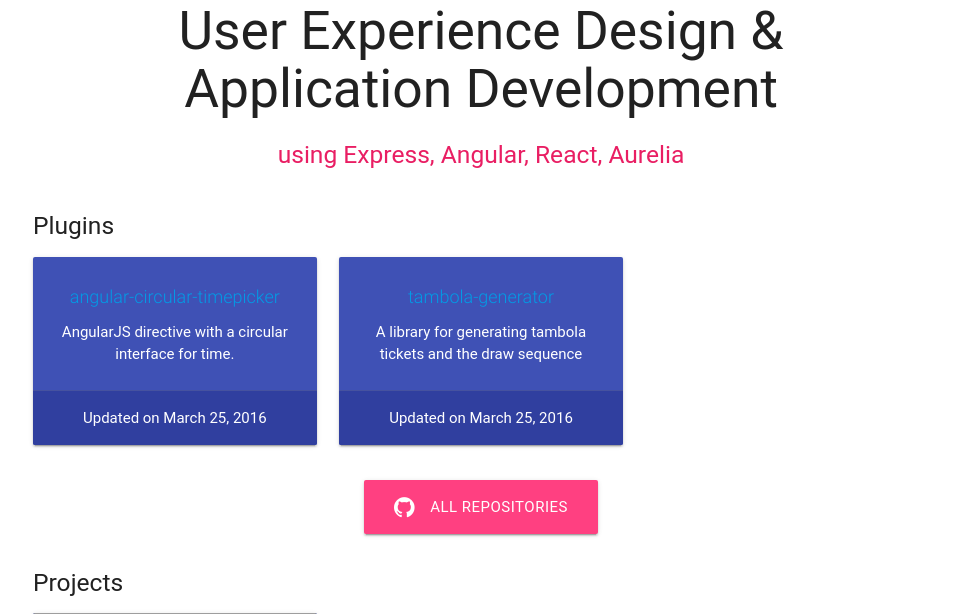
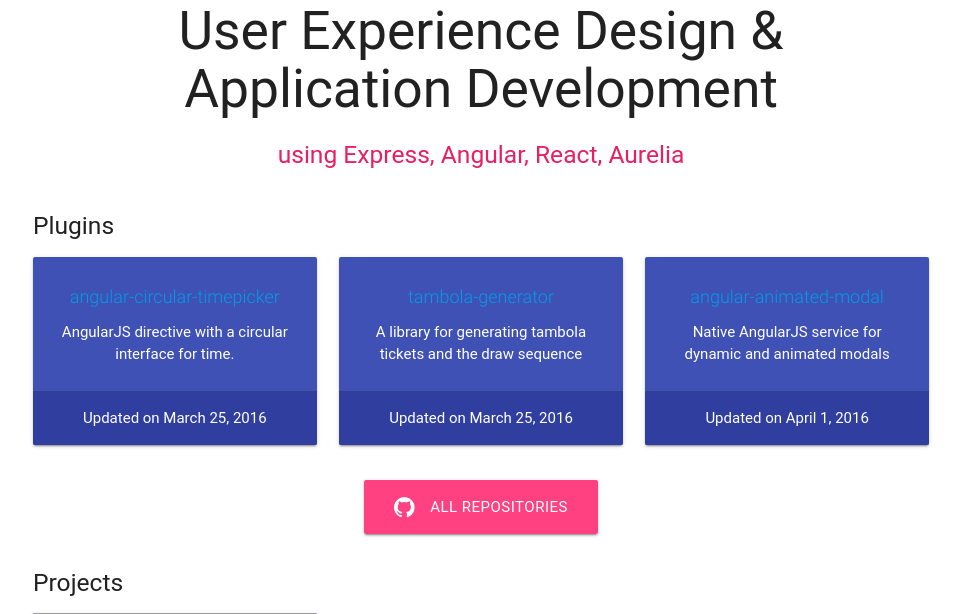
Before and after one commit to sidaudhi/sidaudhi.github.io, a Node project: template source/views/index.jade in a window 1280 px wide. Shown: the part 89-703 px from the top of the page, without its empty margins (159-1120 px from the left). Run offline with Node 20 templates, Linux system fonts and the light colour scheme; the template is opened without the code that fills it, so the values that code supplies are empty; some libraries are stand-ins or nearby versions; some web fonts are replaced; grey boxes are pictures that could not be loaded.

Commit message:
Added animated-modal

```diff
--- a/source/views/index.jade
+++ b/source/views/index.jade
@@ -46,6 +46,15 @@
                 p A library for generating tambola tickets and the draw sequence
               div.card-action.indigo.darken-2
                 span.white-text.lighten-5 Updated on March 25, 2016
+          div.col.s12.m4
+            div.card.indigo.center-align
+              div.card-content.white-text
+                span.card-title
+                  small
+                    a(href="https://github.com/sidaudhi/angular-animated-modal") angular-animated-modal
+                p Native AngularJS service for dynamic and animated modals
+              div.card-action.indigo.darken-2
+                span.white-text.lighten-5 Updated on April 1, 2016
         a.btn-large.waves-effect.waves-light.pink.accent-2(href="http://github.com/sidaudhi")
           i.fa.fa-github.left
           | All Repositories
```
Also changed, not shown: index.html (+1 -1 lines).
